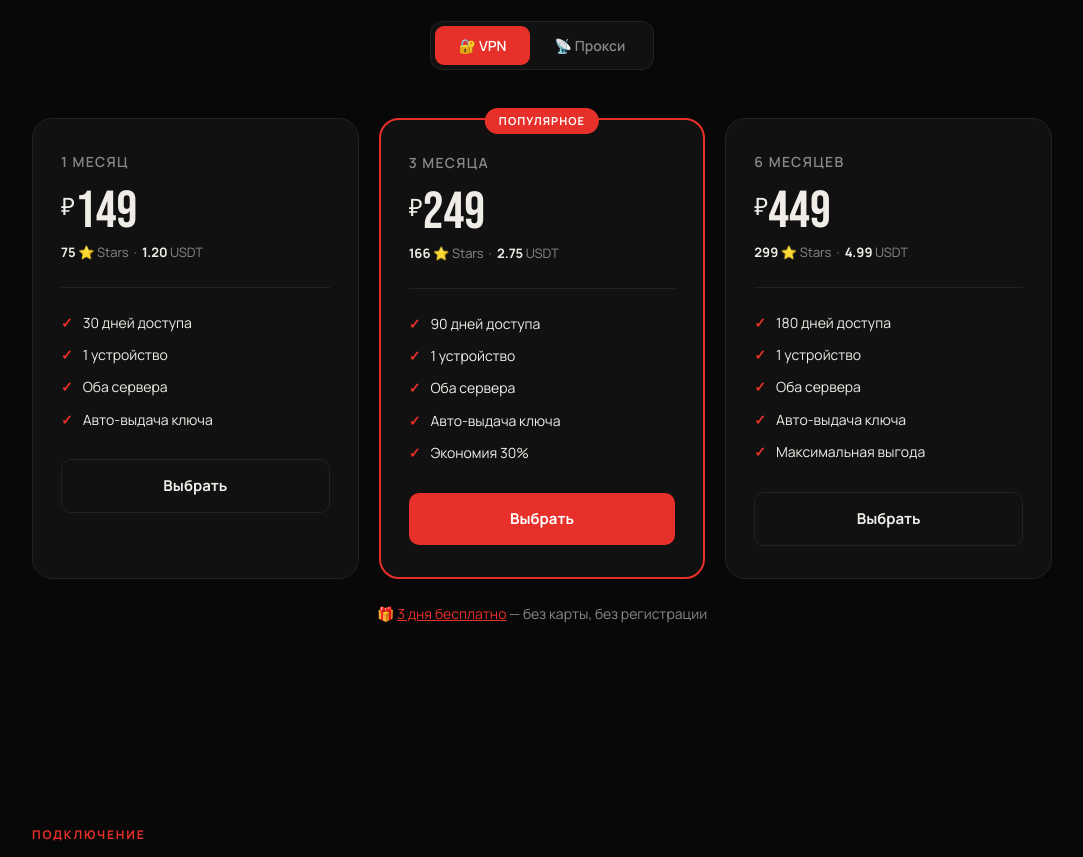
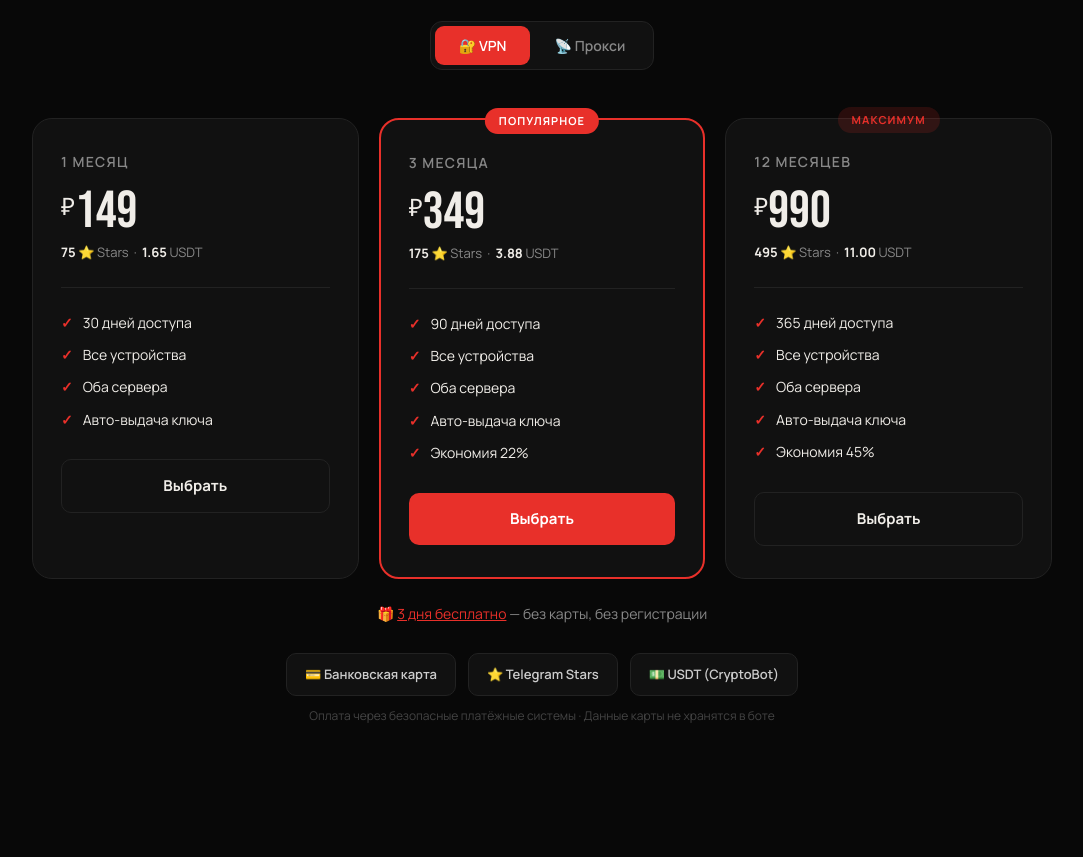
Before and after one commit to DomInoOY/domino-vpn-website, a plain HTML site: page index.html in a window 1280 px wide. Shown: the part 3242-4099 px from the top of the page, without its empty margins (98-1181 px from the left). Drawn offline with Linux system fonts and the light colour scheme.

Commit message:
Fix pricing: 12mo plan, correct prices, add payment methods section

```diff
--- a/index.html
+++ b/index.html
@@ -705,11 +705,11 @@ footer{
           <div class="plan-card reveal">
             <div class="plan-name">1 месяц</div>
             <div class="plan-price"><span>₽</span>149</div>
-            <div class="plan-alts"><b>75 ⭐</b> Stars &nbsp;·&nbsp; <b>1.20</b> USDT</div>
+            <div class="plan-alts"><b>75 ⭐</b> Stars &nbsp;·&nbsp; <b>1.65</b> USDT</div>
             <div class="plan-sep"></div>
             <ul class="plan-features">
               <li>30 дней доступа</li>
-              <li>1 устройство</li>
+              <li>Все устройства</li>
               <li>Оба сервера</li>
               <li>Авто-выдача ключа</li>
             </ul>
@@ -718,29 +718,30 @@ footer{
           <div class="plan-card popular reveal">
             <div class="plan-badge">ПОПУЛЯРНОЕ</div>
             <div class="plan-name">3 месяца</div>
-            <div class="plan-price"><span>₽</span>249</div>
-            <div class="plan-alts"><b>166 ⭐</b> Stars &nbsp;·&nbsp; <b>2.75</b> USDT</div>
+            <div class="plan-price"><span>₽</span>349</div>
+            <div class="plan-alts"><b>175 ⭐</b> Stars &nbsp;·&nbsp; <b>3.88</b> USDT</div>
             <div class="plan-sep"></div>
             <ul class="plan-features">
               <li>90 дней доступа</li>
-              <li>1 устройство</li>
+              <li>Все устройства</li>
               <li>Оба сервера</li>
               <li>Авто-выдача ключа</li>
-              <li>Экономия 30%</li>
+              <li>Экономия 22%</li>
             </ul>
             <a href="https://t.me/DominoVPN_bot" target="_blank" class="plan-cta">Выбрать</a>
           </div>
           <div class="plan-card reveal">
-            <div class="plan-name">6 месяцев</div>
-            <div class="plan-price"><span>₽</span>449</div>
-            <div class="plan-alts"><b>299 ⭐</b> Stars &nbsp;·&nbsp; <b>4.99</b> USDT</div>
+            <div class="plan-badge" style="background:rgba(232,48,42,.15);color:#E8302A">МАКСИМУМ</div>
+            <div class="plan-name">12 месяцев</div>
+            <div class="plan-price"><span>₽</span>990</div>
+            <div class="plan-alts"><b>495 ⭐</b> Stars &nbsp;·&nbsp; <b>11.00</b> USDT</div>
             <div class="plan-sep"></div>
             <ul class="plan-features">
-              <li>180 дней доступа</li>
-              <li>1 устройство</li>
+              <li>365 дней доступа</li>
+              <li>Все устройства</li>
               <li>Оба сервера</li>
               <li>Авто-выдача ключа</li>
-              <li>Максимальная выгода</li>
+              <li>Экономия 45%</li>
             </ul>
             <a href="https://t.me/DominoVPN_bot" target="_blank" class="plan-cta secondary">Выбрать</a>
           </div>
@@ -748,6 +749,18 @@ footer{
         <p style="text-align:center;margin-top:24px;font-size:14px;color:var(--text-muted)">
           🎁 <a href="https://t.me/DominoVPN_bot" style="color:var(--accent)">3 дня бесплатно</a> — без карты, без регистрации
         </p>
+        <div style="display:flex;justify-content:center;gap:12px;flex-wrap:wrap;margin-top:28px">
+          <div style="display:flex;align-items:center;gap:8px;background:#111;border:1px solid #222;border-radius:10px;padding:10px 18px;font-size:13px;font-weight:600;color:#ccc">
+            💳 Банковская карта
+          </div>
+          <div style="display:flex;align-items:center;gap:8px;background:#111;border:1px solid #222;border-radius:10px;padding:10px 18px;font-size:13px;font-weight:600;color:#ccc">
+            ⭐ Telegram Stars
+          </div>
+          <div style="display:flex;align-items:center;gap:8px;background:#111;border:1px solid #222;border-radius:10px;padding:10px 18px;font-size:13px;font-weight:600;color:#ccc">
+            💵 USDT (CryptoBot)
+          </div>
+        </div>
+        <p style="text-align:center;margin-top:10px;font-size:12px;color:#444">Оплата через безопасные платёжные системы · Данные карты не хранятся в боте</p>
       </div>
       <div class="plan-panel" id="panel-proxy">
         <div class="plans-grid">
```
